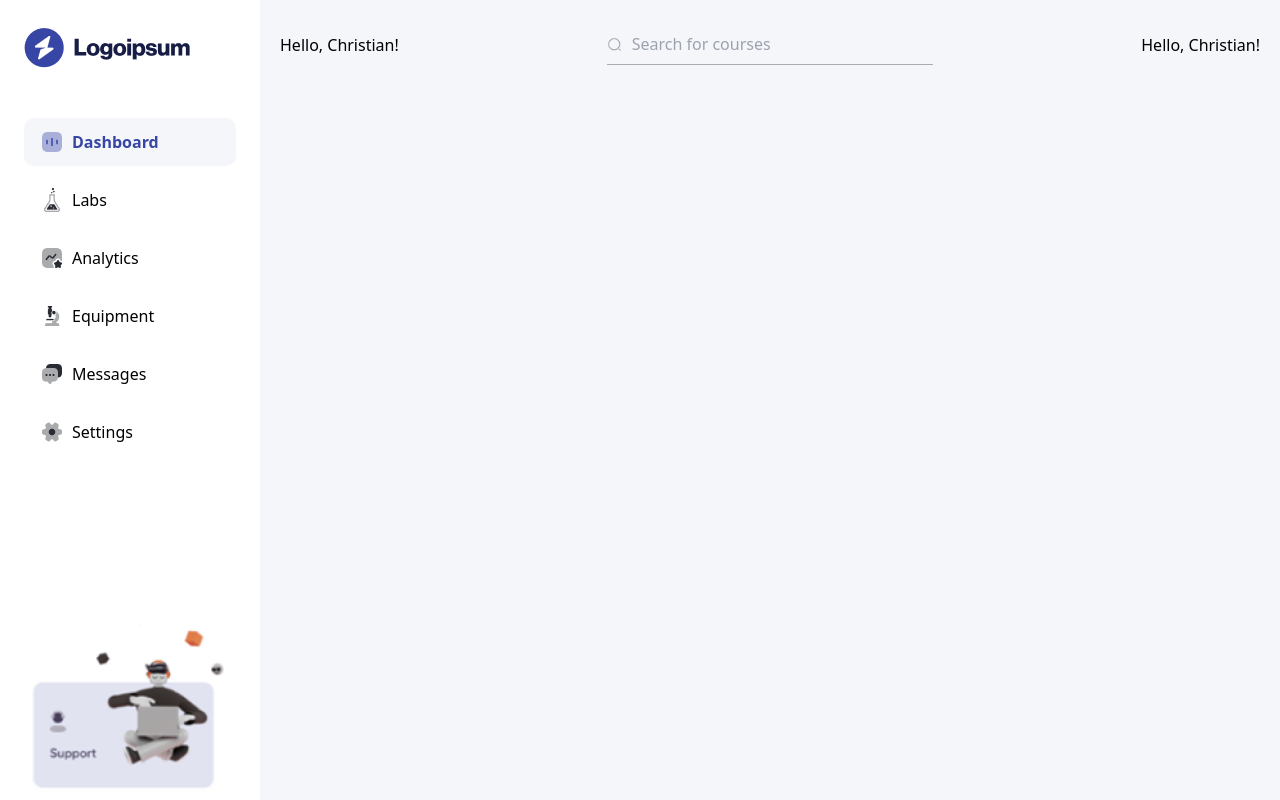
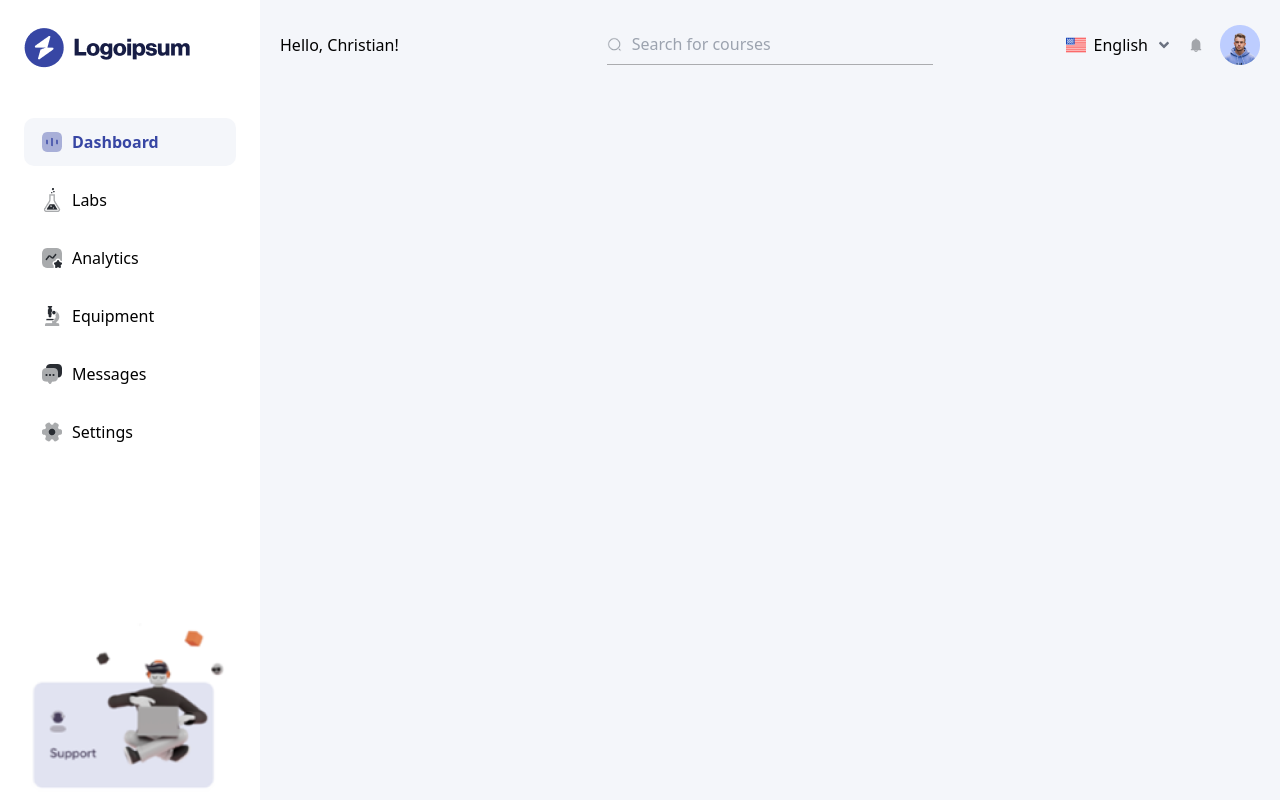
Before and after one commit to MarufAlAslam/react-dashboard, a React (Create React App) app: page / in a window 1280 px wide. Built offline with nearby package versions, Linux system fonts and the light colour scheme.

Commit message:
topbar done

```diff
--- a/package.json
+++ b/package.json
@@ -8,6 +8,7 @@
     "@testing-library/user-event": "^13.5.0",
     "react": "^16.13.0",
     "react-dom": "^16.13.0",
+    "react-icons": "^4.8.0",
     "react-scripts": "5.0.1",
     "web-vitals": "^2.1.4"
   },
--- a/src/components/mainBody/topbar/Topbar.js
+++ b/src/components/mainBody/topbar/Topbar.js
@@ -1,6 +1,12 @@
-import React from 'react'
+import React, { useState } from 'react'
+import flag from "../../../assets/img/flag.png"
+import avatar from "../../../assets/img/avatar.png"
+import {FaAngleDown} from "react-icons/fa"
+import {AiFillBell} from "react-icons/ai"
 
 const TopBar = () => {
+
+    const [flagImg, setFlagImg] = useState(flag)
     return (
         <div className='flex justify-between items-center'>
             <div className='w-1/3'>
@@ -13,10 +19,16 @@ const TopBar = () => {
                     <input type='text' placeholder='Search for courses' className='search w-full p-2 rounded-lg focus:outline-none bg-transparent focus:border-blue-500'/>
                 </form>
             </div>
-            <div className='w-1/3 text-right'>
-                <p className='m-0'>
-                Hello, Christian!
-                </p>
+            <div className='w-1/3 flex justify-end items-center'>
+                <img src={flagImg}/>
+                <p className='m-0 ml-2 flex items-center'>English <FaAngleDown className='ml-2 text-gray-500 font-light'/></p>
+
+                <button className='btn py-0 px-4 text-[#A2A5AA]'>
+                    <AiFillBell/>
+                </button>
+                <button className='btn py-0 text-[#A2A5AA]'>
+                    <img src={avatar} alt=""/>
+                </button>
             </div>
         </div>
     )
```
Also changed, not shown: src/assets/img/avatar.png (added), 1 other file (tests, documents, lock files or other folders).
